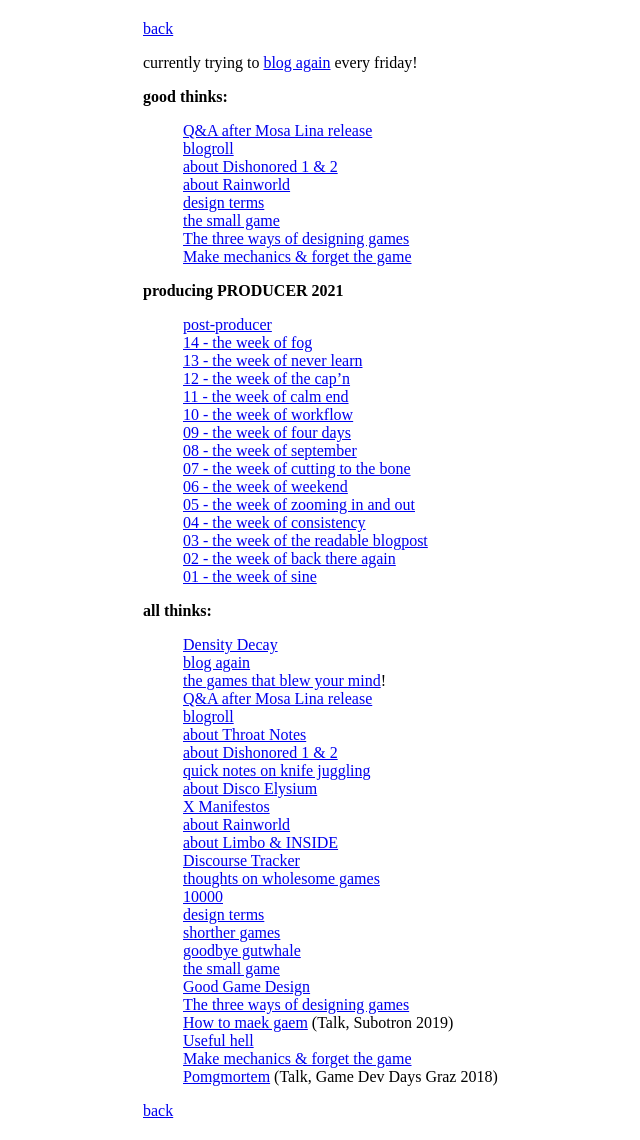
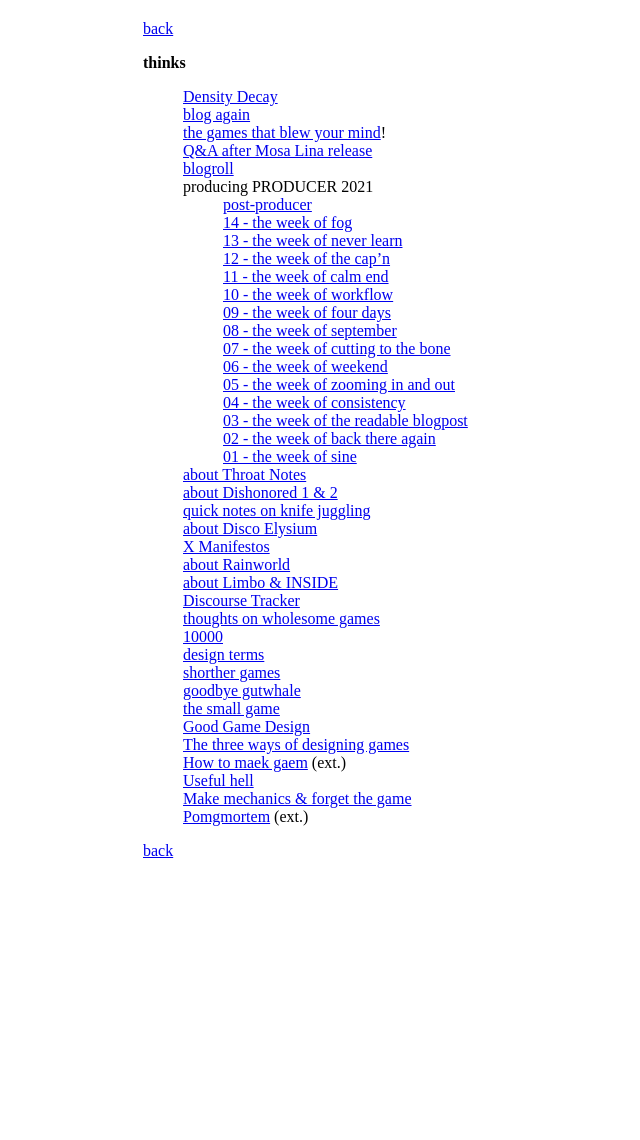
Before and after one commit to stuffedwombat/stuffedwombat.github.io, a Jekyll site: the page built from thinking.md, in a window 1280 px wide. Shown: the whole page, without its empty margins (181-821 px from the left). Built offline with Jekyll 4.4.1, drawn with Linux system fonts in a browser that asks for light colours; our own code applies the rules of GitHub Pages for plain Markdown files; comment, search, counter and statistics services are not loaded; after the commit the page ends 900 px from its top, so only the background shows below that.

Commit message:
Update thinking.md

```diff
--- a/thinking.md
+++ b/thinking.md
@@ -1,40 +1,28 @@
 [back](index)
 
-currently trying to [blog again](blogagain)  every friday!
+**thinks**
 
-**good thinks:**
-- [Q&A after Mosa Lina release](qa)
-- [blogroll](blogroll)
-- [about Dishonored 1 & 2](about_dishonored)
-- [about Rainworld](about_rainworld)
-- [design terms](design_terms)
-- [the small game](the_small_game)
-- [The three ways of designing games](threeways)
-- [Make mechanics & forget the game](make_mechanics)
-
-**producing PRODUCER 2021**
-- [post-producer](post_producer)
-- [14 - the week of fog](producering_14)
-- [13 - the week of never learn](producering_13)
-- [12 - the week of the cap'n](producering_12)
-- [11 - the week of calm end](producering_11)
-- [10 - the week of workflow](producering_10)
-- [09 - the week of four days](producering_09)
-- [08 - the week of september](producering_08)
-- [07 - the week of cutting to the bone](producering_07)
-- [06 - the week of weekend](producering_06)
-- [05 - the week of zooming in and out](producering_05)
-- [04 - the week of consistency](producering_04)
-- [03 - the week of the readable blogpost](producering_03)
-- [02 - the week of back there again](producering_02)
-- [01 - the week of sine](producering_01)
-
-**all thinks:**
 - [Density Decay](density_decay)
 - [blog again](blogagain)
 - [the games that blew your mind](blown_away)!
 - [Q&A after Mosa Lina release](qa)
 - [blogroll](blogroll)
+- producing PRODUCER 2021
+  - [post-producer](post_producer)
+  - [14 - the week of fog](producering_14)
+  - [13 - the week of never learn](producering_13)
+  - [12 - the week of the cap'n](producering_12)
+  - [11 - the week of calm end](producering_11)
+  - [10 - the week of workflow](producering_10)
+  - [09 - the week of four days](producering_09)
+  - [08 - the week of september](producering_08)
+  - [07 - the week of cutting to the bone](producering_07)
+  - [06 - the week of weekend](producering_06)
+  - [05 - the week of zooming in and out](producering_05)
+  - [04 - the week of consistency](producering_04)
+  - [03 - the week of the readable blogpost](producering_03)
+  - [02 - the week of back there again](producering_02)
+  - [01 - the week of sine](producering_01)
 - [about Throat Notes](about_throat_notes)
 - [about Dishonored 1 & 2](about_dishonored)
 - [quick notes on knife juggling](knife_juggling_190222)
@@ -51,9 +39,9 @@ currently trying to [blog again](blogagain)  every friday!
 - [the small game](the_small_game)
 - [Good Game Design](good_game_design)
 - [The three ways of designing games](threeways)
-- <a href="https://subotron.com/veranstaltung/one-wo-man-one-cry/" target="_blank">How to maek gaem</a> (Talk, Subotron 2019)
+- <a href="https://subotron.com/veranstaltung/one-wo-man-one-cry/" target="_blank">How to maek gaem</a> (ext.)
 - [Useful hell](useful_hell)
 - [Make mechanics & forget the game](make_mechanics)
-- <a href="https://www.youtube.com/watch?v=vcAlQyzxRck" target="_blank">Pomgmortem</a> (Talk, Game Dev Days Graz 2018)
+- <a href="https://www.youtube.com/watch?v=vcAlQyzxRck" target="_blank">Pomgmortem</a> (ext.)
 
 [back](index)
```
